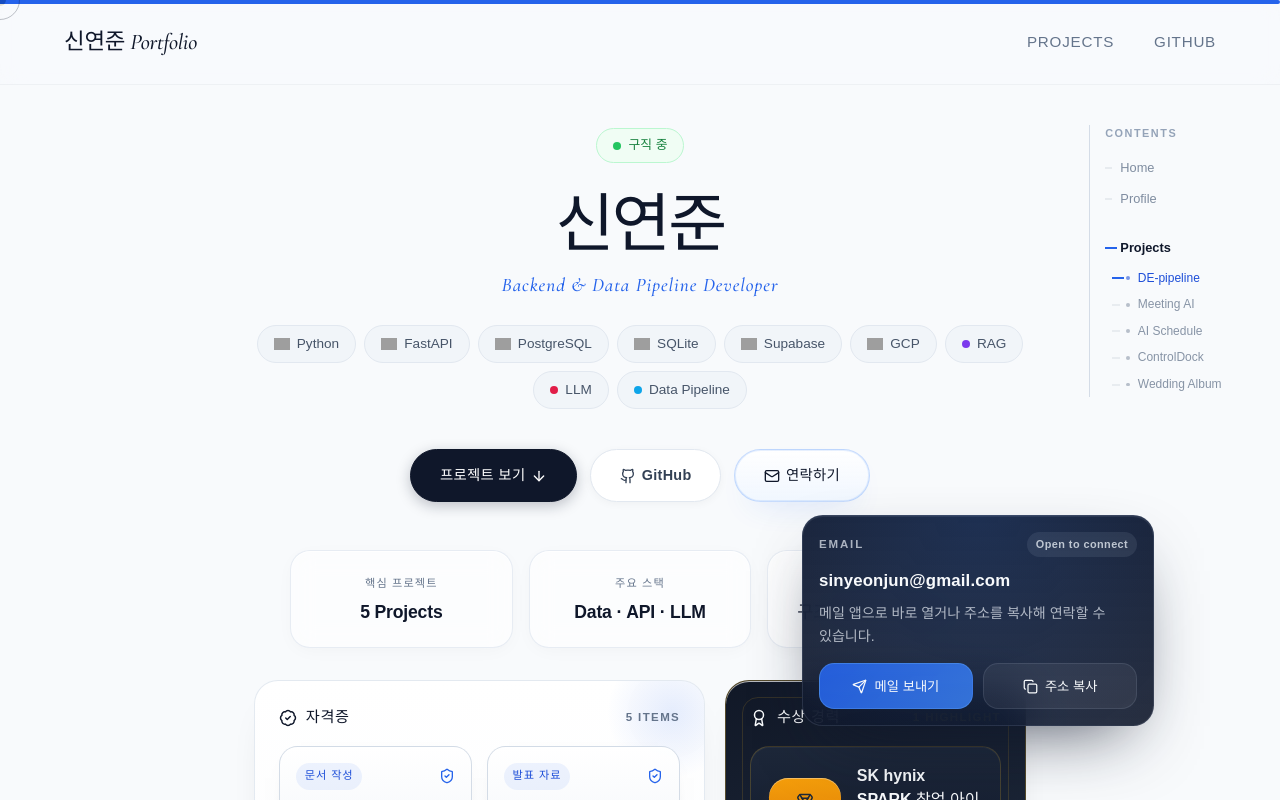
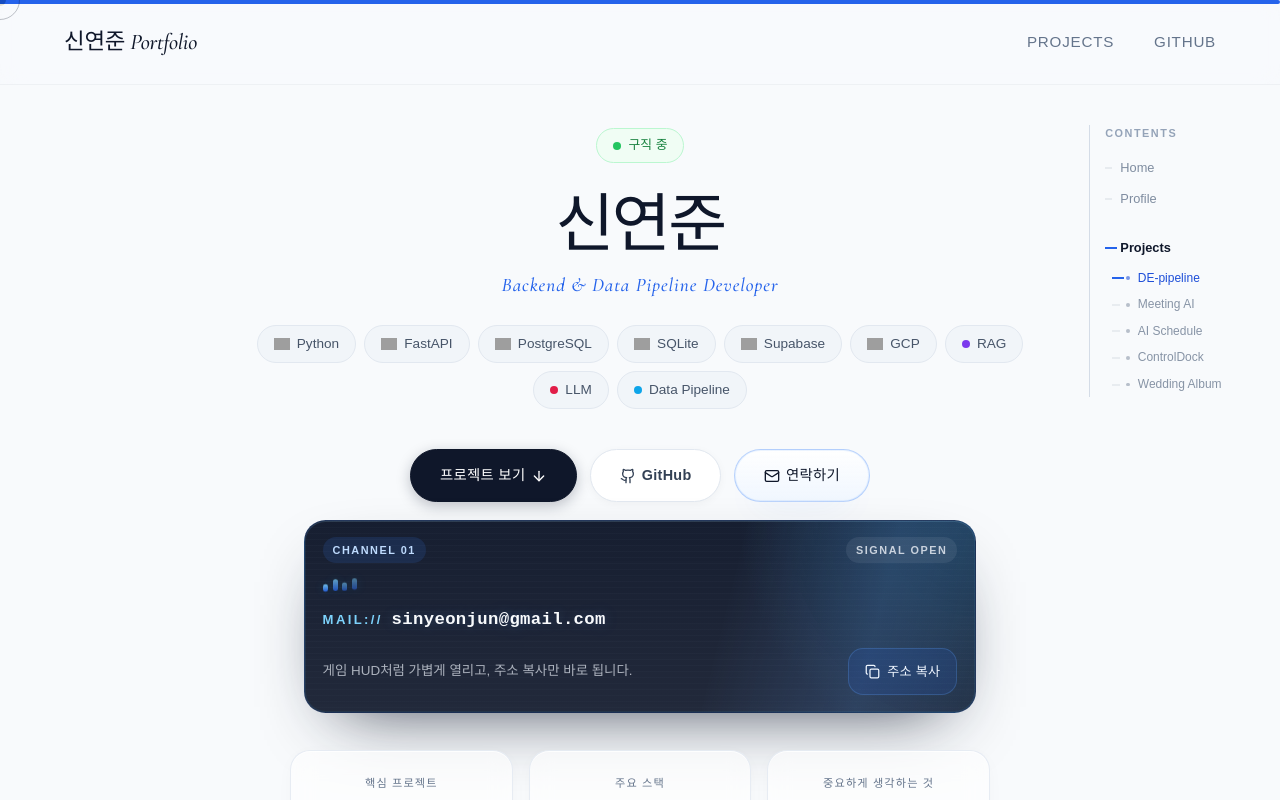
Before and after one commit to shinyeonjun/portfolio, a React (Vite) app: page / in a window 1280 px wide. Both pictures are taken after a click on the button "연락하기". Shown: the top 800 px of the page. Built offline with nearby package versions, Linux system fonts and the light colour scheme; grey boxes are pictures that could not be loaded; a web font is replaced by a local one.

Commit message:
style: redesign hero contact signal

```diff
--- a/src/App.css
+++ b/src/App.css
@@ -433,12 +433,7 @@
   flex-wrap: wrap;
   justify-content: center;
   gap: 0.8rem;
-  margin-bottom: 3rem;
-}
-
-.contact-popover-wrap {
-  position: relative;
-  display: inline-flex;
+  margin-bottom: 1.15rem;
 }
 
 .button {
@@ -485,132 +480,253 @@
 }
 
 .contact-trigger.is-open {
-  border-color: rgba(59, 130, 246, 0.28);
+  position: relative;
+  border-color: rgba(59, 130, 246, 0.34);
   color: #0f172a;
-  background: linear-gradient(180deg, rgba(255, 255, 255, 0.96), rgba(239, 246, 255, 0.92));
+  background: linear-gradient(180deg, rgba(255, 255, 255, 0.98), rgba(239, 246, 255, 0.94));
   box-shadow:
-    0 14px 34px -22px rgba(37, 99, 235, 0.45),
-    inset 0 0 0 1px rgba(59, 130, 246, 0.12);
-}
-
-.contact-popover {
-  position: absolute;
-  top: calc(100% + 0.85rem);
-  left: 50%;
-  z-index: 20;
-  width: min(22rem, calc(100vw - 2rem));
-  padding: 1rem;
-  border: 1px solid rgba(148, 163, 184, 0.18);
-  border-radius: 1.3rem;
+    0 18px 36px -24px rgba(37, 99, 235, 0.38),
+    inset 0 0 0 1px rgba(96, 165, 250, 0.16);
+  animation: contact-trigger-pulsate 1.55s ease-in-out infinite;
+}
+
+@keyframes contact-trigger-pulsate {
+  0%,
+  100% {
+    box-shadow:
+      0 18px 36px -24px rgba(37, 99, 235, 0.3),
+      inset 0 0 0 1px rgba(96, 165, 250, 0.12);
+  }
+
+  50% {
+    box-shadow:
+      0 22px 42px -20px rgba(37, 99, 235, 0.5),
+      0 0 0 0.22rem rgba(59, 130, 246, 0.08),
+      inset 0 0 0 1px rgba(96, 165, 250, 0.2);
+  }
+}
+
+.contact-signal-wrap {
+  width: 100%;
+  max-width: 42rem;
+  margin: 0 auto 2.35rem;
+}
+
+.contact-signal-panel {
+  position: relative;
+  overflow: hidden;
+  padding: 1rem 1.1rem 1.05rem;
+  border: 1px solid rgba(59, 130, 246, 0.18);
+  border-radius: 1.35rem;
   background:
-    linear-gradient(180deg, rgba(15, 23, 42, 0.96), rgba(15, 23, 42, 0.9));
+    radial-gradient(circle at top right, rgba(56, 189, 248, 0.18), transparent 34%),
+    linear-gradient(180deg, rgba(15, 23, 42, 0.97), rgba(15, 23, 42, 0.92));
   color: #f8fafc;
   text-align: left;
-  transform: translateX(-50%);
-  backdrop-filter: blur(20px) saturate(160%);
   box-shadow:
-    0 28px 70px -28px rgba(15, 23, 42, 0.78),
-    inset 0 1px 0 rgba(255, 255, 255, 0.08);
-}
-
-.contact-popover::before {
+    0 28px 70px -34px rgba(15, 23, 42, 0.85),
+    inset 0 1px 0 rgba(255, 255, 255, 0.08),
+    inset 0 0 0 1px rgba(56, 189, 248, 0.08);
+}
+
+.contact-signal-panel::before {
   content: '';
   position: absolute;
-  inset: -1px;
-  z-index: -1;
-  border-radius: inherit;
-  background: radial-gradient(circle at top, rgba(59, 130, 246, 0.18), rgba(59, 130, 246, 0));
-  opacity: 0.9;
-}
-
-.contact-popover-head {
+  inset: 0;
+  background:
+    repeating-linear-gradient(
+      180deg,
+      rgba(148, 163, 184, 0.05) 0 1px,
+      transparent 1px 6px
+    );
+  opacity: 0.55;
+  pointer-events: none;
+}
+
+.contact-signal-panel::after {
+  content: '';
+  position: absolute;
+  inset: -35% auto auto -30%;
+  width: 45%;
+  height: 180%;
+  background: linear-gradient(90deg, transparent, rgba(96, 165, 250, 0.18), transparent);
+  transform: rotate(14deg);
+  animation: contact-signal-sweep 3.4s linear infinite;
+  pointer-events: none;
+}
+
+@keyframes contact-signal-sweep {
+  0% {
+    transform: translateX(0) rotate(14deg);
+  }
+
+  100% {
+    transform: translateX(250%) rotate(14deg);
+  }
+}
+
+.contact-signal-head,
+.contact-signal-body,
+.contact-signal-foot,
+.contact-signal-bars {
+  position: relative;
+  z-index: 1;
+}
+
+.contact-signal-head {
   display: flex;
   align-items: center;
   justify-content: space-between;
-  gap: 0.75rem;
-  margin-bottom: 0.65rem;
-}
-
-.contact-popover-label {
-  color: rgba(226, 232, 240, 0.72);
-  font-size: 0.72rem;
-  font-weight: 700;
-  letter-spacing: 0.16em;
+  gap: 0.8rem;
+  margin-bottom: 0.8rem;
+}
+
+.contact-signal-tag,
+.contact-signal-status {
+  display: inline-flex;
+  align-items: center;
+  min-height: 1.55rem;
+  padding: 0.28rem 0.62rem;
+  border-radius: 999px;
+  font-size: 0.68rem;
+  font-weight: 800;
+  letter-spacing: 0.14em;
   text-transform: uppercase;
 }
 
-.contact-popover-status {
-  display: inline-flex;
-  align-items: center;
-  padding: 0.24rem 0.55rem;
-  border-radius: 999px;
+.contact-signal-tag {
+  background: rgba(59, 130, 246, 0.14);
+  color: #bfdbfe;
+}
+
+.contact-signal-status {
   background: rgba(148, 163, 184, 0.14);
-  color: rgba(226, 232, 240, 0.8);
-  font-size: 0.68rem;
-  font-weight: 700;
-  letter-spacing: 0.04em;
-}
-
-.contact-popover-status.is-copied {
+  color: rgba(226, 232, 240, 0.86);
+}
+
+.contact-signal-status.is-copied {
   background: rgba(34, 197, 94, 0.16);
   color: #bbf7d0;
 }
 
-.contact-popover-address {
-  display: block;
-  margin-bottom: 0.45rem;
-  font-size: 1.05rem;
+.contact-signal-bars {
+  display: flex;
+  align-items: flex-end;
+  gap: 0.32rem;
+  height: 1rem;
+  margin-bottom: 0.85rem;
+}
+
+.contact-signal-bars span {
+  width: 0.3rem;
+  border-radius: 999px;
+  background: linear-gradient(180deg, #7dd3fc, #2563eb);
+  box-shadow: 0 0 12px rgba(56, 189, 248, 0.26);
+  animation: contact-bars 1.2s ease-in-out infinite;
+}
+
+.contact-signal-bars span:nth-child(1) {
+  height: 0.5rem;
+}
+
+.contact-signal-bars span:nth-child(2) {
+  height: 0.9rem;
+  animation-delay: 0.12s;
+}
+
+.contact-signal-bars span:nth-child(3) {
+  height: 0.7rem;
+  animation-delay: 0.24s;
+}
+
+.contact-signal-bars span:nth-child(4) {
+  height: 1rem;
+  animation-delay: 0.36s;
+}
+
+@keyframes contact-bars {
+  0%,
+  100% {
+    opacity: 0.5;
+    transform: scaleY(0.72);
+  }
+
+  50% {
+    opacity: 1;
+    transform: scaleY(1);
+  }
+}
+
+.contact-signal-body {
+  display: flex;
+  flex-wrap: wrap;
+  align-items: baseline;
+  gap: 0.55rem;
+  margin-bottom: 0.9rem;
+}
+
+.contact-signal-prefix {
+  color: #7dd3fc;
+  font-size: 0.82rem;
   font-weight: 700;
-  letter-spacing: 0.01em;
-}
-
-.contact-popover-caption {
+  letter-spacing: 0.18em;
+  text-transform: uppercase;
+}
+
+.contact-signal-address {
+  color: #f8fafc;
+  font-family: "IBM Plex Mono", "Fira Code", monospace;
+  font-size: 1.08rem;
+  font-weight: 700;
+  letter-spacing: 0.02em;
+  text-shadow:
+    0 0 12px rgba(96, 165, 250, 0.24),
+    0 0 24px rgba(14, 165, 233, 0.16);
+  word-break: break-all;
+}
+
+.contact-signal-foot {
+  display: flex;
+  align-items: center;
+  justify-content: space-between;
+  gap: 1rem;
+}
+
+.contact-signal-caption {
   margin: 0;
-  color: rgba(226, 232, 240, 0.74);
-  font-size: 0.88rem;
-  line-height: 1.65;
+  color: rgba(226, 232, 240, 0.72);
+  font-size: 0.84rem;
+  line-height: 1.55;
   word-break: keep-all;
 }
 
-.contact-popover-actions {
-  display: grid;
-  grid-template-columns: repeat(2, minmax(0, 1fr));
-  gap: 0.65rem;
-  margin-top: 0.95rem;
-}
-
-.contact-popover-action {
+.contact-signal-copy {
   display: inline-flex;
   align-items: center;
   justify-content: center;
   gap: 0.45rem;
-  min-height: 2.75rem;
-  padding: 0.72rem 0.9rem;
-  border: 1px solid rgba(148, 163, 184, 0.18);
+  min-height: 2.7rem;
+  padding: 0.75rem 1rem;
+  border: 1px solid rgba(96, 165, 250, 0.24);
   border-radius: 0.95rem;
-  background: rgba(255, 255, 255, 0.06);
-  color: #f8fafc;
-  font-size: 0.83rem;
-  font-weight: 600;
+  background: rgba(37, 99, 235, 0.14);
+  color: #eff6ff;
+  font-size: 0.82rem;
+  font-weight: 700;
+  letter-spacing: 0.02em;
   transition:
-    transform 0.25s ease,
-    border-color 0.25s ease,
-    background-color 0.25s ease;
-}
-
-.contact-popover-action:hover {
+    transform 0.24s ease,
+    background-color 0.24s ease,
+    border-color 0.24s ease,
+    box-shadow 0.24s ease;
+  flex-shrink: 0;
+}
+
+.contact-signal-copy:hover {
   transform: translateY(-2px);
-  border-color: rgba(148, 163, 184, 0.3);
-  background: rgba(255, 255, 255, 0.1);
-}
-
-.contact-popover-action.is-primary {
-  background: linear-gradient(135deg, rgba(37, 99, 235, 0.9), rgba(59, 130, 246, 0.84));
-  border-color: rgba(96, 165, 250, 0.38);
-}
-
-.contact-popover-action.is-primary:hover {
-  background: linear-gradient(135deg, rgba(29, 78, 216, 0.94), rgba(37, 99, 235, 0.9));
+  border-color: rgba(125, 211, 252, 0.48);
+  background: rgba(37, 99, 235, 0.2);
+  box-shadow: 0 16px 34px -24px rgba(14, 165, 233, 0.75);
 }
 
 .profile-stats {
@@ -901,14 +1017,9 @@
     margin: 0 auto;
   }
 
-  .contact-popover {
-    left: 0;
-    width: min(22rem, calc(100vw - 2.5rem));
-    transform: none;
-  }
-
-  .contact-popover-actions {
-    grid-template-columns: 1fr;
+  .contact-signal-foot {
+    flex-direction: column;
+    align-items: stretch;
   }
 }
 
@@ -959,8 +1070,8 @@
 }
 
 .project-head {
-  display: flex;
-  flex-direction: column;
+  display: grid;
+  grid-template-columns: 1fr;
   gap: 1.5rem;
   margin-bottom: 3rem;
 }
@@ -973,9 +1084,8 @@
 
 @media (min-width: 768px) {
   .project-head {
-    flex-direction: row;
+    grid-template-columns: minmax(0, 1fr) auto;
     align-items: flex-start;
-    justify-content: space-between;
     gap: 2rem;
   }
 }
@@ -1035,6 +1145,7 @@
   word-break: keep-all;
   overflow-wrap: anywhere;
   text-wrap: pretty;
+  hyphens: auto;
 }
 
 .project-link {
@@ -1103,6 +1214,7 @@
   word-break: keep-all;
   overflow-wrap: anywhere;
   text-wrap: pretty;
+  hyphens: auto;
 }
 
 .stack-row {
--- a/src/components/Hero.tsx
+++ b/src/components/Hero.tsx
@@ -1,5 +1,5 @@
 import { motion, AnimatePresence, type Variants } from 'framer-motion';
-import { useEffect, useRef, useState } from 'react';
+import { useEffect, useState } from 'react';
 import {
     Award,
     BadgeCheck,
@@ -9,7 +9,6 @@ import {
     Mail,
     ArrowDown,
     Medal,
-    Send,
     ShieldCheck,
 } from 'lucide-react';
 
@@ -81,11 +80,22 @@ const skills = [
     { name: 'Data Pipeline', icon: '', color: '#0ea5e9' },
 ] as const;
 
+function fallbackCopy(text: string) {
+    const textarea = document.createElement('textarea');
+    textarea.value = text;
+    textarea.setAttribute('readonly', 'true');
+    textarea.style.position = 'fixed';
+    textarea.style.opacity = '0';
+    document.body.appendChild(textarea);
+    textarea.select();
+    document.execCommand('copy');
+    document.body.removeChild(textarea);
+}
+
 export default function Hero() {
     const [revealed, setRevealed] = useState(false);
     const [contactOpen, setContactOpen] = useState(false);
     const [copied, setCopied] = useState(false);
-    const contactRef = useRef<HTMLDivElement | null>(null);
 
     useEffect(() => {
         const timer = setTimeout(() => setRevealed(true), 600);
@@ -97,25 +107,14 @@ export default function Hero() {
             return undefined;
         }
 
-        const handlePointerDown = (event: MouseEvent) => {
-            if (!contactRef.current?.contains(event.target as Node)) {
-                setContactOpen(false);
-            }
-        };
-
         const handleKeyDown = (event: KeyboardEvent) => {
             if (event.key === 'Escape') {
                 setContactOpen(false);
             }
         };
 
-        document.addEventListener('mousedown', handlePointerDown);
         document.addEventListener('keydown', handleKeyDown);
-
-        return () => {
-            document.removeEventListener('mousedown', handlePointerDown);
-            document.removeEventListener('keydown', handleKeyDown);
-        };
+        return () => document.removeEventListener('keydown', handleKeyDown);
     }, [contactOpen]);
 
     useEffect(() => {
@@ -130,10 +129,11 @@ export default function Hero() {
     const handleCopyEmail = async () => {
         try {
             await navigator.clipboard.writeText(CONTACT_EMAIL);
+        } catch {
+            fallbackCopy(CONTACT_EMAIL);
+        }
+
         setCopied(true);
-        } catch {
-            window.location.href = `mailto:${CONTACT_EMAIL}`;
-        }
     };
 
     return (
@@ -227,62 +227,72 @@ export default function Hero() {
                     >
                         <Github size={16} style={{ marginRight: 6 }} /> GitHub
                     </a>
-
-                    <div className="contact-popover-wrap" ref={contactRef}>
                     <button
                         type="button"
                         className={`button secondary contact-trigger hover-trigger${contactOpen ? ' is-open' : ''}`}
                         onClick={() => setContactOpen((open) => !open)}
                         aria-expanded={contactOpen}
-                            aria-haspopup="dialog"
+                        aria-controls="contact-signal"
                     >
                         <Mail size={16} style={{ marginRight: 6 }} /> 연락하기
                     </button>
+                </motion.div>
 
                 <AnimatePresence>
                     {contactOpen && (
                         <motion.div
-                                    className="contact-popover"
-                                    initial={{ opacity: 0, y: 12, scale: 0.96 }}
-                                    animate={{ opacity: 1, y: 0, scale: 1 }}
-                                    exit={{ opacity: 0, y: 10, scale: 0.97 }}
+                            id="contact-signal"
+                            className="contact-signal-wrap"
+                            initial={{ opacity: 0, y: -12 }}
+                            animate={{ opacity: 1, y: 0 }}
+                            exit={{ opacity: 0, y: -10 }}
+                            transition={{ duration: 0.24, ease: 'easeOut' }}
+                        >
+                            <motion.div
+                                className="contact-signal-panel"
+                                initial={{ scale: 0.98 }}
+                                animate={{ scale: 1 }}
+                                exit={{ scale: 0.985 }}
                                 transition={{ duration: 0.22, ease: 'easeOut' }}
-                                    role="dialog"
-                                    aria-label="연락처"
                             >
-                                    <div className="contact-popover-head">
-                                        <span className="contact-popover-label">Email</span>
+                                <div className="contact-signal-head">
+                                    <span className="contact-signal-tag">CHANNEL 01</span>
                                     <span
-                                            className={`contact-popover-status${copied ? ' is-copied' : ''}`}
+                                        className={`contact-signal-status${copied ? ' is-copied' : ''}`}
                                     >
-                                            {copied ? 'Copied' : 'Open to connect'}
+                                        {copied ? 'COPIED' : 'SIGNAL OPEN'}
                                     </span>
                                 </div>
-                                    <strong className="contact-popover-address">{CONTACT_EMAIL}</strong>
-                                    <p className="contact-popover-caption">
-                                        메일 앱으로 바로 열거나 주소를 복사해 연락할 수 있습니다.
+
+                                <div className="contact-signal-bars" aria-hidden="true">
+                                    <span />
+                                    <span />
+                                    <span />
+                                    <span />
+                                </div>
+
+                                <div className="contact-signal-body">
+                                    <span className="contact-signal-prefix">mail://</span>
+                                    <strong className="contact-signal-address">{CONTACT_EMAIL}</strong>
+                                </div>
+
+                                <div className="contact-signal-foot">
+                                    <p className="contact-signal-caption">
+                                        게임 HUD처럼 가볍게 열리고, 주소 복사만 바로 됩니다.
                                     </p>
-                                    <div className="contact-popover-actions">
-                                        <a
-                                            className="contact-popover-action is-primary hover-trigger"
-                                            href={`mailto:${CONTACT_EMAIL}`}
-                                        >
-                                            <Send size={15} /> 메일 보내기
-                                        </a>
                                     <button
                                         type="button"
-                                            className="contact-popover-action hover-trigger"
+                                        className="contact-signal-copy hover-trigger"
                                         onClick={handleCopyEmail}
                                     >
                                         {copied ? <Check size={15} /> : <Copy size={15} />}
-                                            {copied ? '복사됨' : '주소 복사'}
+                                        {copied ? '복사 완료' : '주소 복사'}
                                     </button>
                                 </div>
                             </motion.div>
+                        </motion.div>
                     )}
                 </AnimatePresence>
-                    </div>
-                </motion.div>
 
                 <motion.div
                     className="profile-stats"
```
Lines whose indentation alone changed are shown as unchanged.
